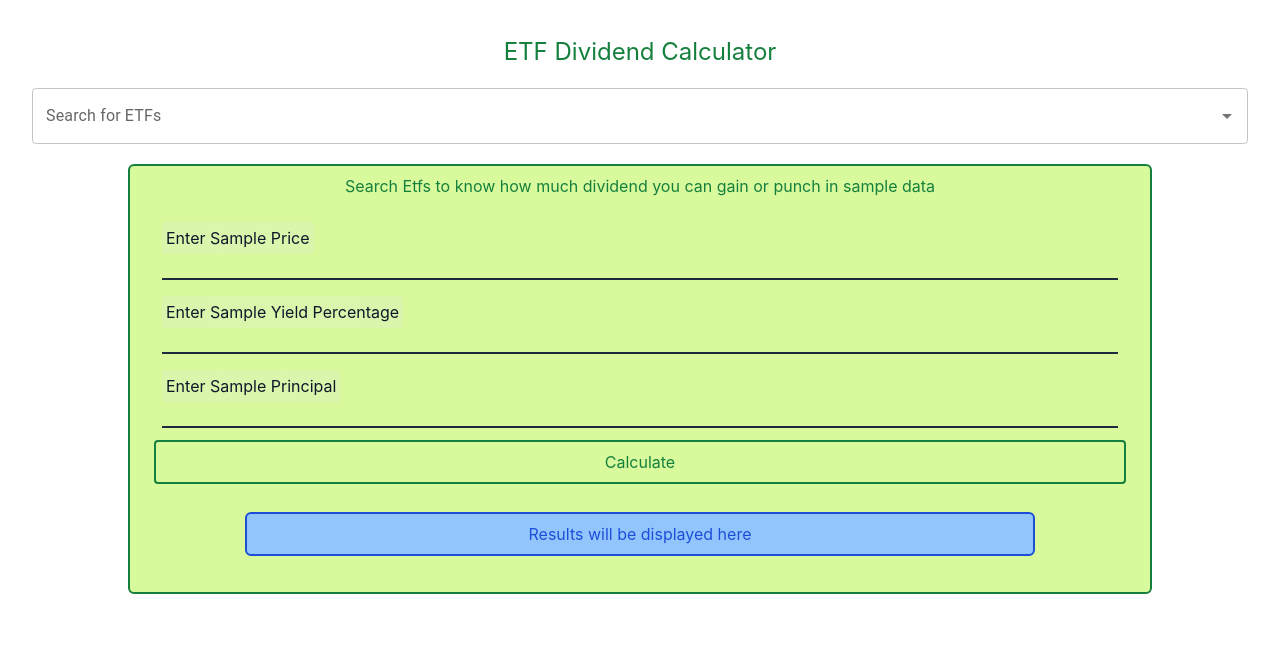
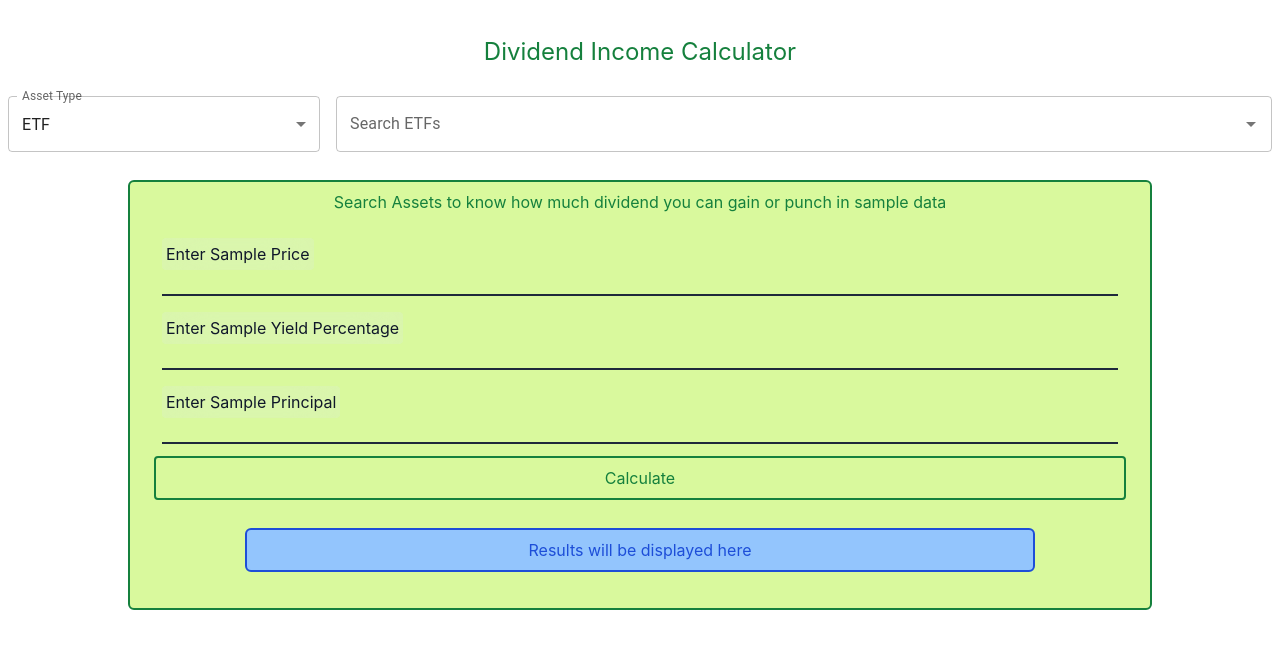
Before and after one commit to Francesco99975/DIQ, a React (Create React App) app: page / in a window 1280 px wide. Shown: the top 648 px of the page. Built offline with nearby package versions, Linux system fonts and the light colour scheme; no server answers.

Commit message:
adapted to handle different assets

```diff
--- a/src/App.tsx
+++ b/src/App.tsx
@@ -4,9 +4,16 @@ import { FormEvent, useEffect, useRef, useState } from "react";
 import debounce from "lodash/debounce";
 import Input from "./components/UI/Input";
 import Button from "./components/UI/Button";
-import Etf from "./types/etf";
-import EtfDetail from "./components/Etf/EtfDetail";
+import Asset from "./types/asset";
+import AssetDetail from "./components/Asset/AssetDetail";
 import Sample from "./components/Sample/Sample";
+import {
+  FormControl,
+  InputLabel,
+  MenuItem,
+  Select,
+  SelectChangeEvent,
+} from "@mui/material";
 
 const searchDividendEtfsQuery = gql`
   query SearchDividendEtfsQuery($search: String!) {
@@ -20,17 +27,29 @@ const searchDividendEtfsQuery = gql`
   }
 `;
 
-// const EtfQuery = gql`
-//   query Etf($sym: String!) {
-//     etf(sym: $sym) {
-//       symbol
-//       name
-//       price
-//       dividend_yield
-//       expense_ratio
-//     }
-//   }
-// `;
+const searchDividendReitsQuery = gql`
+  query SearchDividendReitsQuery($search: String!) {
+    searchDividendReits(search: $search) {
+      symbol
+      name
+      price
+      dividend_yield
+    }
+  }
+`;
+
+const searchDividendStocksQuery = gql`
+  query SearchDividendStocksQuery($search: String!) {
+    searchDividendStocks(search: $search) {
+      symbol
+      name
+      price
+      dividend_yield
+    }
+  }
+`;
+
+const ASSET_TYPES = ["ETF", "REIT", "STOCK"];
 
 const getTrueYield = (div_yield: string, expense: string) => {
   const yd: number = +div_yield.substring(0, div_yield.length - 1);
@@ -41,8 +60,8 @@ const getTrueYield = (div_yield: string, expense: string) => {
 
 function App() {
   const [search, setSearch] = useState<string>("");
-  const [selected, setSelected] = useState<string | null>(null);
-  const [etf, setEtf] = useState<Etf | null>(null);
+  // const [selected, setSelected] = useState<string | null>(null);
+  const [asset, setCurrentAsset] = useState<Asset | null>(null);
 
   const principalRef = useRef<HTMLInputElement>(null);
   const [yearly, setYearly] = useState<number | null>(null);
@@ -51,41 +70,56 @@ function App() {
   const [DRIP, setDRIP] = useState<boolean>(false);
   const [dripMulti, setDripMulti] = useState<number | null>(null);
 
-  const { data, loading } = useQuery(searchDividendEtfsQuery, {
+  const { data: etfData, loading: etfLoading } = useQuery(
+    searchDividendEtfsQuery,
+    {
       variables: { search },
-  });
+    }
+  );
 
-  // const { data: etfData, loading: loadingEtf } = useQuery(EtfQuery, {
-  //   variables: { sym: search },
-  // });
+  const { data: reitData, loading: reitLoading } = useQuery(
+    searchDividendReitsQuery,
+    {
+      variables: { search },
+    }
+  );
+
+  const { data: stockData, loading: stockLoading } = useQuery(
+    searchDividendStocksQuery,
+    {
+      variables: { search },
+    }
+  );
+
+  const [assType, setAssType] = useState<string>(ASSET_TYPES[0]);
 
   useEffect(() => {
-    if (data && selected) {
-      const filter = (data.searchDividendEtfs as Array<Etf>).filter(
-        (x: Etf) => x.name === selected
-      );
-
-      setEtf(filter[0] || null);
     setYearly(null);
     setMonthly(null);
     setQuarterly(null);
     setDRIP(false);
     setDripMulti(null);
-    }
-  }, [data, selected]);
+  }, [assType, asset]);
+
+  const handleAssetChange = (event: SelectChangeEvent<string>) => {
+    setAssType(event.target.value);
+  };
 
   const handleCalc = (event: FormEvent) => {
     event.preventDefault();
-    if (etf && principalRef.current?.value !== undefined) {
-      const stockAmount = Math.floor(+principalRef.current?.value / etf.price);
-      const amountPerStock =
-        etf.price *
-        (getTrueYield(etf.dividend_yield, etf.expense_ratio) / 100.0);
+    if (asset && principalRef.current?.value !== undefined) {
+      const stockAmount = Math.floor(
+        +principalRef.current?.value / asset.price
+      );
+      const trueYield: number = asset.expense_ratio
+        ? getTrueYield(asset.dividend_yield, asset.expense_ratio)
+        : +asset.dividend_yield.substring(0, asset.dividend_yield.length - 1);
+      const amountPerStock = asset.price * (trueYield / 100.0);
       const yearlyGain = stockAmount * amountPerStock;
       const monthlyGain = yearlyGain / 12;
       const quarterlyGain = yearlyGain / 4;
-      const DRIP = monthlyGain >= etf.price;
-      const multi = Math.floor(monthlyGain / etf.price);
+      const DRIP = monthlyGain >= asset.price;
+      const multi = Math.floor(monthlyGain / asset.price);
 
       setYearly(yearlyGain);
       setMonthly(monthlyGain);
@@ -99,32 +133,83 @@ function App() {
 
   return (
     <>
-      <h1 className="m-5 text-2xl text-green-700">ETF Dividend Calculator</h1>
+      <h1 className="m-5 text-2xl text-green-700">
+        Dividend Income Calculator
+      </h1>
+      <div className="flex flex-col md:flex-row w-full justify-center">
+        <FormControl className="w-[95%] md:w-[25%] !m-2">
+          <InputLabel id="asset_type">Asset Type</InputLabel>
+          <Select
+            labelId="asset_type_label"
+            id="asset_type_select"
+            value={assType}
+            label="Age"
+            onChange={handleAssetChange}
+          >
+            <MenuItem value={ASSET_TYPES[0]}>{ASSET_TYPES[0]}</MenuItem>
+            <MenuItem value={ASSET_TYPES[1]}>{ASSET_TYPES[1]}</MenuItem>
+            <MenuItem value={ASSET_TYPES[2]}>{ASSET_TYPES[2]}</MenuItem>
+          </Select>
+        </FormControl>
+
+        {assType === ASSET_TYPES[0] && (
           <Search
-        loading={loading}
-        data={data ? data.searchDividendEtfs.map((x: any) => x.name) : []}
+            label="Search ETFs"
+            loading={etfLoading}
+            data={etfData ? etfData.searchDividendEtfs.map((x: any) => x) : []}
             initialTerm={search}
-        selected={selected}
             updateSearchTerm={setSearchDebounced}
-        setSelected={setSelected}
+            setSelected={setCurrentAsset}
           ></Search>
+        )}
 
-      {etf !== null ? (
+        {assType === ASSET_TYPES[2] && (
+          <Search
+            label="Search Stocks"
+            loading={stockLoading}
+            data={
+              stockData ? stockData.searchDividendStocks.map((x: any) => x) : []
+            }
+            initialTerm={search}
+            updateSearchTerm={setSearchDebounced}
+            setSelected={setCurrentAsset}
+          ></Search>
+        )}
+
+        {assType === ASSET_TYPES[1] && (
+          <Search
+            label="Search Reits"
+            loading={reitLoading}
+            data={
+              reitData ? reitData.searchDividendReits.map((x: any) => x) : []
+            }
+            initialTerm={search}
+            updateSearchTerm={setSearchDebounced}
+            setSelected={setCurrentAsset}
+          ></Search>
+        )}
+      </div>
+
+      {asset !== null ? (
         <div className="flex flex-col md:flex-row justify-between items-center w-full">
           <div className="flex flex-col w-[80%] justify-center items-center p-2 m-5 border-2 bg-lime-200 border-green-700 text-green-700 rounded-md">
             <h1>Information</h1>
-            <EtfDetail label="Symbol" value={etf.symbol} />
-            <EtfDetail label="Price" value={"$" + etf.price.toFixed(2)} />
-            <EtfDetail label="Full Yield" value={etf.dividend_yield} />
-            <EtfDetail label="Expense Ratio" value={etf.expense_ratio} />
-            <EtfDetail
+            <AssetDetail label="Symbol" value={asset.symbol} />
+            <AssetDetail label="Price" value={"$" + asset.price.toFixed(2)} />
+            <AssetDetail label="Full Yield" value={asset.dividend_yield} />
+            {asset.expense_ratio && (
+              <AssetDetail label="Expense Ratio" value={asset.expense_ratio} />
+            )}
+            {asset.expense_ratio && (
+              <AssetDetail
                 label="True Yield"
                 value={
-                getTrueYield(etf.dividend_yield, etf.expense_ratio)
+                  getTrueYield(asset.dividend_yield, asset.expense_ratio)
                     .toFixed(2)
                     .toString() + "%"
                 }
               />
+            )}
           </div>
 
           <form
@@ -150,10 +235,13 @@ function App() {
           {yearly && monthly && quarterly && dripMulti !== null ? (
             <div className="flex flex-col w-[80%] justify-center items-center p-2 m-5 border-2 bg-blue-300 border-blue-700 text-blue-700 rounded-md">
               <h1>Results</h1>
-              <EtfDetail label="Yearly" value={"$" + yearly.toFixed(2)} />
-              <EtfDetail label="Monthly" value={"$" + monthly.toFixed(2)} />
-              <EtfDetail label="Quarterly" value={"$" + quarterly.toFixed(2)} />
-              <EtfDetail
+              <AssetDetail label="Yearly" value={"$" + yearly.toFixed(2)} />
+              <AssetDetail label="Monthly" value={"$" + monthly.toFixed(2)} />
+              <AssetDetail
+                label="Quarterly"
+                value={"$" + quarterly.toFixed(2)}
+              />
+              <AssetDetail
                 label="DRIP"
                 value={
                   (DRIP ? "YES" : "NO") +
@@ -170,7 +258,7 @@ function App() {
       ) : (
         <div className="flex flex-col w-[80%] justify-center items-center p-2 m-5 border-2 bg-lime-200 border-green-700 text-green-700 rounded-md">
           <p className="text-center">
-            Search Etfs to know how much dividend you can gain or punch in
+            Search Assets to know how much dividend you can gain or punch in
             sample data
           </p>
           <Sample />
--- a/src/components/Etf/EtfDetail.tsx
+++ b/src/components/Asset/AssetDetail.tsx
@@ -3,7 +3,7 @@ interface IDetailProps {
   value: string;
 }
 
-const EtfDetail: React.FC<IDetailProps> = ({ label, value }) => {
+const AssetDetail: React.FC<IDetailProps> = ({ label, value }) => {
   return (
     <div className="flex justify-between items-center w-full">
       <span>{label}</span> <span>{value}</span>
@@ -11,4 +11,4 @@ const EtfDetail: React.FC<IDetailProps> = ({ label, value }) => {
   );
 };
 
-export default EtfDetail;
+export default AssetDetail;
--- a/src/components/Sample/Sample.tsx
+++ b/src/components/Sample/Sample.tsx
@@ -1,5 +1,5 @@
 import { FormEvent, useRef, useState } from "react";
-import EtfDetail from "../Etf/EtfDetail";
+import EtfDetail from "../Asset/AssetDetail";
 import Button from "../UI/Button";
 import Input from "../UI/Input";
 
--- a/src/components/search/Search.tsx
+++ b/src/components/search/Search.tsx
@@ -1,42 +1,42 @@
 import { Autocomplete, TextField } from "@mui/material";
 import { useState } from "react";
+import Asset from "../../types/asset";
 
 interface ISearchUIProps {
   loading: boolean;
-  data: any;
-  selected: string | null;
+  data: Array<Asset>;
   initialTerm: string;
   updateSearchTerm: (term: string) => void;
-  setSelected: (sel: string) => void;
+  setSelected: (sel: Asset) => void;
+  label: string;
 }
 
 export const Search: React.FC<ISearchUIProps> = ({
   data,
   loading,
   initialTerm,
-  selected,
   updateSearchTerm,
   setSelected,
+  label,
 }) => {
   const [term, setTerm] = useState(initialTerm);
 
   return (
     <Autocomplete
-      className="w-[95%]"
-      options={data || []}
+      className="w-[95%] md:w-[75%] m-2"
+      options={data.map((x) => x.name) || []}
       loading={loading}
-      value={selected}
+      value={term}
       onChange={(event: any, newValue: string | null) => {
-        if (data.includes(newValue)) setSelected(newValue as string);
+        if (data.map((x) => x.name).includes(newValue!))
+          setSelected(data.find((x) => x.name === newValue!)!);
       }}
       inputValue={term}
       onInputChange={(e, newInputValue) => {
         updateSearchTerm(newInputValue);
         setTerm(newInputValue);
       }}
-      renderInput={(params) => (
-        <TextField {...params} label="Search for ETFs" />
-      )}
+      renderInput={(params) => <TextField {...params} label={label} />}
     />
   );
 };
--- a/src/types/etf.ts
+++ b/src/types/asset.ts
@@ -1,7 +1,7 @@
-export default interface Etf {
+export default interface Asset {
   symbol: string;
   name: string;
   price: number;
   dividend_yield: string;
-  expense_ratio: string;
+  expense_ratio?: string;
 }
```
Lines whose indentation alone changed are shown as unchanged.
